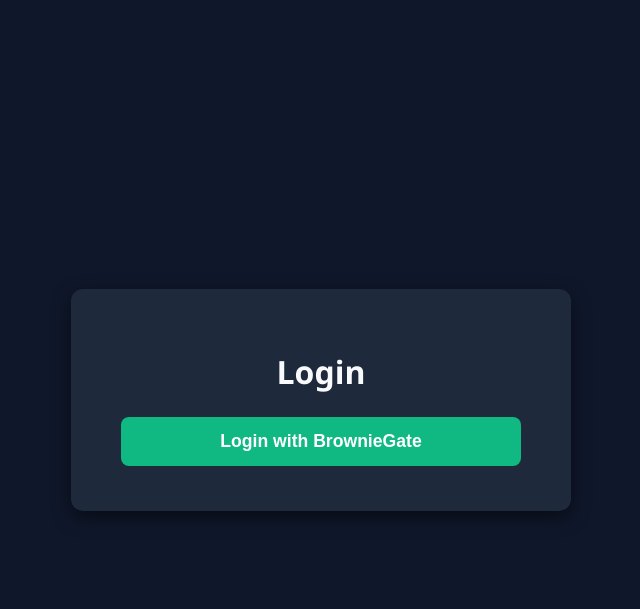
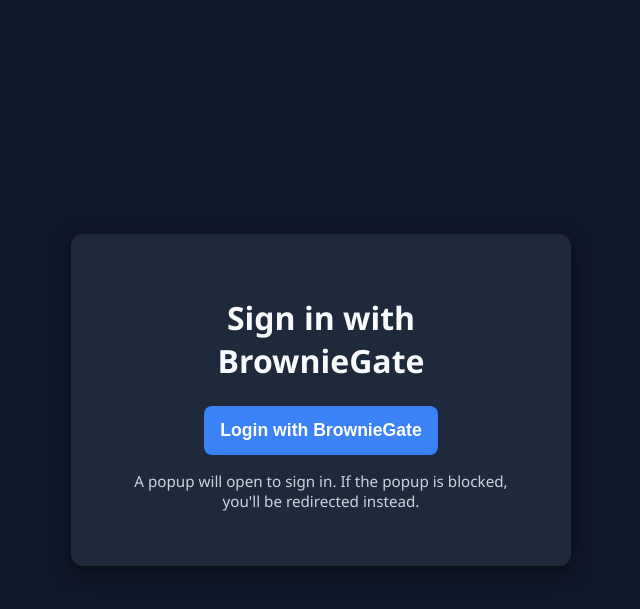
Before and after one commit to Bwownie/BrownieGate-usage-example, a Flask app: page /login in a window 1280 px wide. Shown: the top 609 px of the page, without its empty margins (319-959 px from the left). Run offline with Flask 3, Linux system fonts and the light colour scheme; parts of the project's set-up code (start-up, migrations or seed data) failed here and were passed over.

Commit message:
Refactor login flow to support popup authentication; update styles and scripts for improved user experience

```diff
--- a/app.py
+++ b/app.py
@@ -7,14 +7,14 @@
 
 # Load local development environment variables from creds.env
 # See creds.env.example in the repo for required variables and example values.
-load_dotenv(dotenv_path="creds.env")
+load_dotenv(dotenv_path="test_creds.env")
 
 # Configuration from environment (developers should set these in creds.env)
 PROJECT_UUID = os.getenv('PROJECT_UUID', '')
 API_KEY = os.getenv('API_KEY', '')
 ENCRYPTION_KEY = os.getenv('ENCRYPTION_KEY', '')
 # Make the BrownieGate URL configurable for local testing
-BROWNIE_GATE_URL = os.getenv('BROWNIE_GATE_URL', 'https://browniegate.xyz')
+BROWNIE_GATE_URL = os.getenv('BROWNIE_GATE_URL', 'http://192.168.1.119:5000')
 
 # App secret key for Flask sessions (do NOT commit real secrets)
 FLASK_SECRET_KEY = os.getenv('FLASK_SECRET_KEY')
@@ -107,7 +107,7 @@
     - If a server-side session exists -> redirect to /counter
     - If an 'auth' cookie exists -> try to decrypt & validate it, bootstrap session and redirect on success
     - If cookie is invalid/unparseable -> delete cookie and render login page
-    - Otherwise render login page
+    - Otherwise render login page (the template includes popup JS)
     """
     # 1) If session already present, go directly to protected page
     if session.get('user_id'):
@@ -141,7 +141,7 @@
             resp.delete_cookie('auth')
             return resp
 
-    # 3) No session and no cookie -> render login link
+    # 3) No session and no cookie -> render login link (popup-enabled)
     return render_template("login.html", brownie_gate_url=f'{BROWNIE_GATE_URL}/gate/auth?project_uuid={PROJECT_UUID}')
 
 @app.route("/auth/callback")
@@ -153,6 +153,9 @@
       - verify payload with gate.verify_payload()
       - generate a cookie and set it on the response
       - create example DB record and session
+    For the popup flow we return a small HTML page that posts a message to window.opener
+    and then closes the popup. The cookie is set on this response so the main window
+    (same origin) will have the cookie on subsequent requests.
     """
     payload = request.args.get("payload")
     if not payload:
@@ -172,8 +175,8 @@
     token = gate.generate_cookie(user_id)
     token_str = token.decode() if isinstance(token, bytes) else str(token)
 
-    # Set cookie on response. For local development secure=False is fine.
-    resp = make_response(redirect(url_for('counter')))
+    # Set cookie on response. Instead of redirecting (full window), return the popup template
+    resp = make_response(render_template('auth_callback_popup.html'))
     resp.set_cookie(
         'auth',
         token_str,
--- a/static/css/login.css
+++ b/static/css/login.css
@@ -1,3 +1,4 @@
+/* Styles for templates/login.html */
 body {
   background-color: #0f172a;
   font-family: 'Segoe UI', Tahoma, Geneva, Verdana, sans-serif;
@@ -39,3 +40,9 @@
   cursor: pointer;
   transition: background-color 0.25s ease;
 }
+
+button:hover,
+button:focus {
+  background-color: #2563eb;
+  outline: none;
+}
--- /dev/null
+++ b/static/js/login.js
@@ -0,0 +1,52 @@
+// static/js/login.js
+// Expects window.BG_CONFIG to be present (injected by the template).
+// Keeps the popup login logic separated from the template markup.
+
+(function () {
+	// Defensive defaults in case BG_CONFIG isn't provided
+	var cfg = window.BG_CONFIG || {};
+	var authUrl = cfg.authUrl || '/login';
+	var popupFeatures = cfg.popupFeatures || 'width=500,height=700,menubar=no,toolbar=no,location=yes,resizable=yes,scrollbars=yes,status=no';
+
+	// Wait for DOM ready to ensure the button exists
+	if (document.readyState === 'loading') {
+		document.addEventListener('DOMContentLoaded', init);
+	} else {
+		init();
+	}
+
+	function init() {
+		var loginBtn = document.getElementById('bg-login-btn');
+		if (!loginBtn) return;
+
+		loginBtn.addEventListener('click', function (e) {
+			e.preventDefault();
+
+			// Open popup in direct click handler (avoids popup blockers)
+			var popup = window.open(authUrl, 'browniegate_login', popupFeatures);
+
+			if (!popup) {
+				// Popup blocked -> fallback to full redirect
+				window.location = authUrl;
+				return;
+			}
+
+			// Handler for postMessage from popup
+			function onMessage(e) {
+				try {
+					// Only accept messages from same origin (our app)
+					if (e.origin !== window.location.origin) return;
+					if (e.data && e.data.type === 'browniegate_logged_in') {
+						window.removeEventListener('message', onMessage);
+						// Cookie was set by popup response; reload to pick up session and authenticated UI
+						window.location.reload();
+					}
+				} catch (err) {
+					// ignore and continue
+				}
+			}
+
+			window.addEventListener('message', onMessage, false);
+		});
+	}
+})();
--- a/templates/counter.html
+++ b/templates/counter.html
@@ -15,8 +15,8 @@
         </div>
         <button onclick="logout()">Logout</button>
     </div>
+    <script src="{{ url_for('static', filename='js/brownieGateFunctions.js') }}"></script>
 </body>
-<script src="{{ url_for('static', filename='js/brownieGateFunctions.js') }}"></script>
 <script>
     let count = {{ session.get('score') | default(0) }};
 
--- a/templates/login.html
+++ b/templates/login.html
@@ -1,19 +1,37 @@
-<!DOCTYPE html>
+<!doctype html>
 <html lang="en">
 <head>
-    <meta charset="UTF-8">
-    <title>Login</title>
-    <link rel="stylesheet" href="{{ url_for('static', filename='css/login.css') }}">
+	<meta charset="utf-8" />
+	<meta name="viewport" content="width=device-width,initial-scale=1" />
+	<title>Login</title>
+	<link rel="stylesheet" href="{{ url_for('static', filename='css/login.css') }}">
 </head>
 <body>
-    <div class="login-container">
+	<div class="login-container" role="main" aria-labelledby="login-title">
+		<h1 id="login-title">Sign in with BrownieGate</h1>
 
-        <h1>Login</h1>
+		<p>
+			<button id="bg-login-btn" aria-label="Login with BrownieGate">Login with BrownieGate</button>
+		</p>
 
-        <a href="{{ brownie_gate_url }}">
-            <button type="button" style="background-color:#10b981; margin-bottom: 5px; width: 100%;">Login with BrownieGate</button>
-        </a>
+		<p id="bg-info" style="margin-top:16px; color: #cbd5e1; font-size:0.95rem;">
+			A popup will open to sign in. If the popup is blocked, you'll be redirected instead.
+		</p>
+	</div>
 
-    </div>
+	<!--
+		Small inline config object provided by Jinja2.
+		This keeps the main JS file static while allowing server-rendered values to be injected.
+	-->
+	<script>
+		/* eslint-disable */
+		window.BG_CONFIG = {{ {
+			"authUrl": brownie_gate_url,
+			"popupFeatures": "width=500,height=700,menubar=no,toolbar=no,location=yes,resizable=yes,scrollbars=yes,status=no"
+		} | tojson }};
+		/* eslint-enable */
+	</script>
+
+	<script src="{{ url_for('static', filename='js/login.js') }}"></script>
 </body>
 </html>
```
Also changed, not shown: static/js/callback_popup.js (added, +21 -0 lines), templates/auth_callback_popup.html (added, +16 -0 lines), data.db.
